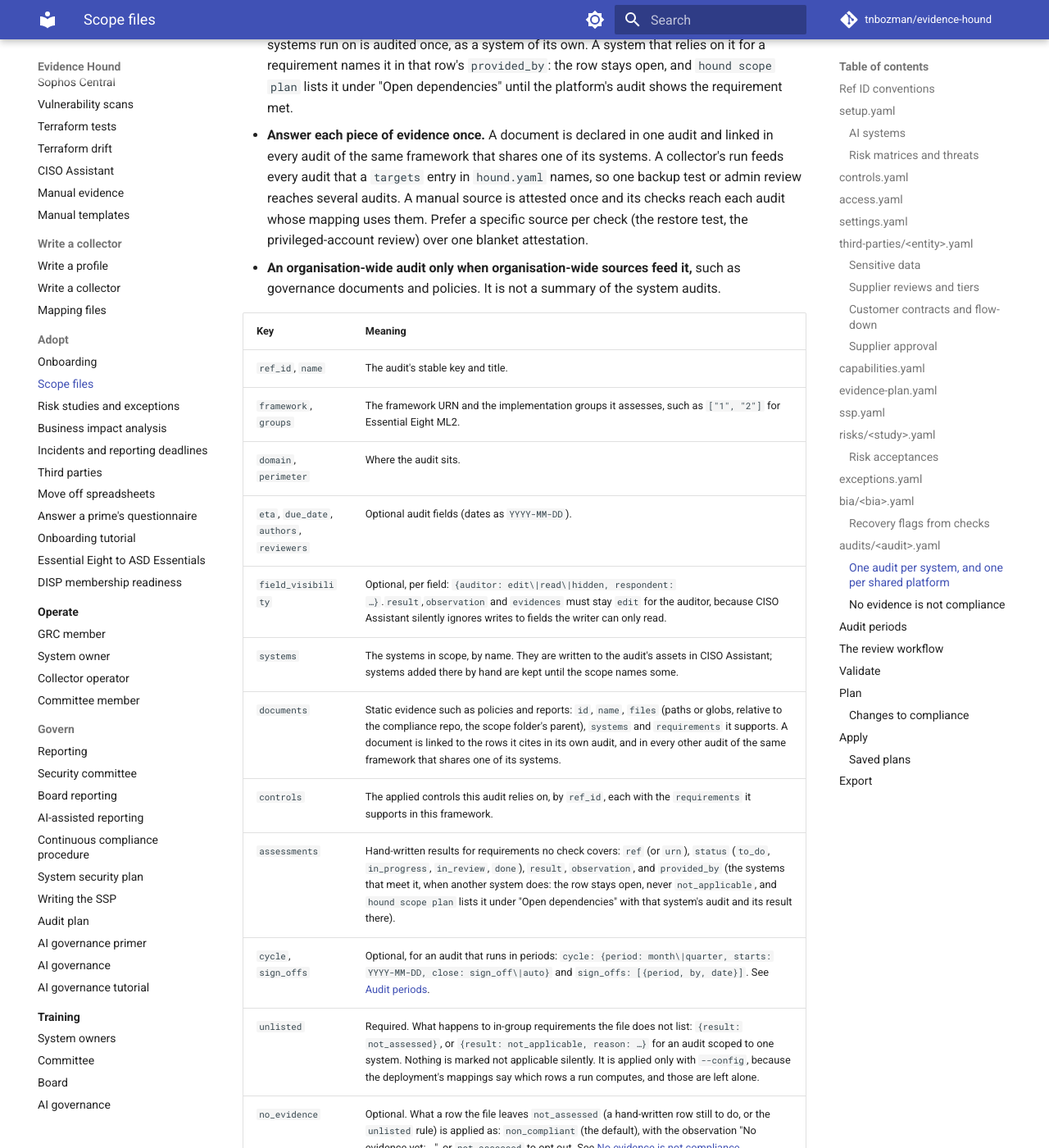
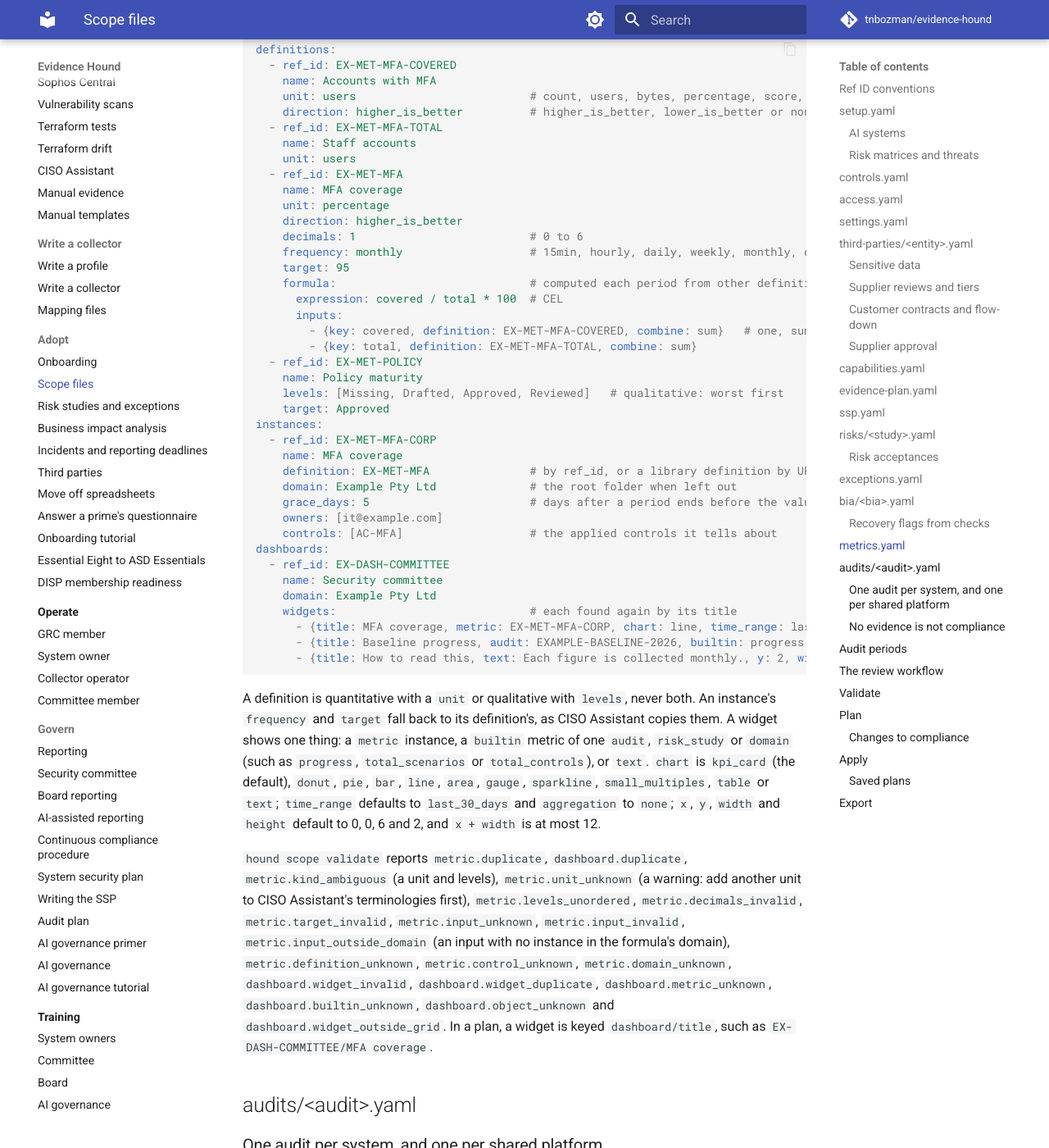
Before and after one commit to tnbozman/evidence-hound, an MkDocs documentation site: the page built from docs/scope.md, in a window 1280 px wide and 1400 px high, scrolled down 19041 px. Shown: the whole window at 82% size. Built offline with MkDocs 1.6.1 and Material for MkDocs 9.7.7, drawn with Linux system fonts in a browser that asks for light colours; comment, search, counter and statistics services are not loaded; some of the changed text lies outside the part shown.

Commit message:
docs(s16-02): metrics.yaml in the scope guide and sprint notes
Co-Authored-By: Claude Opus 5.5 <noreply@anthropic.com>
Claude-Session: https://claude.ai/code/session_01QC7Mi88DCzDgw6LYwYAYhv

````diff
--- a/docs/scope.md
+++ b/docs/scope.md
@@ -18,6 +18,7 @@ compliance-repo/
       example-cloud.yaml  one file per supplier or other third party (optional)
     capabilities.yaml   which system provides each mitigation (optional)
     ssp.yaml            one system security plan per programme (optional)
+    metrics.yaml        metric definitions, instances and dashboards (optional)
   mappings/             which checks satisfy which requirements (docs/mapping-files.md)
   frameworks/           framework snapshots and custom library files
   documents/            the files that documents name, relative to the compliance repo (the scope folder's parent)
@@ -539,6 +540,69 @@ CISO Assistant already holds it (evidence a run published for a requirement); ev
 cannot be both set by hand and named by checks (`scope.result_conflict`), and a check is named by its id (`scope.value_invalid` if it is
 not one).
 
+## metrics.yaml
+
+What the organisation measures, its targets and owners, and the dashboards that show it, written to CISO Assistant's metrology (metric
+definitions, metric instances, dashboards and widgets). A definition says what is measured; an instance measures it in one domain, how
+often, against what target and for whom; a dashboard lays widgets on a 12-column grid. Values are never declared here: runs or people
+enter them.
+
+```yaml
+definitions:
+  - ref_id: EX-MET-MFA-COVERED
+    name: Accounts with MFA
+    unit: users                          # count, users, bytes, percentage, score, days, hours or events per second
+    direction: higher_is_better          # higher_is_better, lower_is_better or none (the default for a number)
+  - ref_id: EX-MET-MFA-TOTAL
+    name: Staff accounts
+    unit: users
+  - ref_id: EX-MET-MFA
+    name: MFA coverage
+    unit: percentage
+    direction: higher_is_better
+    decimals: 1                          # 0 to 6
+    frequency: monthly                   # 15min, hourly, daily, weekly, monthly, quarterly or yearly
+    target: 95
+    formula:                             # computed each period from other definitions' instances in the same domain
+      expression: covered / total * 100  # CEL
+      inputs:
+        - {key: covered, definition: EX-MET-MFA-COVERED, combine: sum}   # one, sum, avg, min, max or count
+        - {key: total, definition: EX-MET-MFA-TOTAL, combine: sum}
+  - ref_id: EX-MET-POLICY
+    name: Policy maturity
+    levels: [Missing, Drafted, Approved, Reviewed]   # qualitative: worst first
+    target: Approved
+instances:
+  - ref_id: EX-MET-MFA-CORP
+    name: MFA coverage
+    definition: EX-MET-MFA               # by ref_id, or a library definition by URN
+    domain: Example Pty Ltd              # the root folder when left out
+    grace_days: 5                        # days after a period ends before the value is late
+    owners: [it@example.com]
+    controls: [AC-MFA]                   # the applied controls it tells about
+dashboards:
+  - ref_id: EX-DASH-COMMITTEE
+    name: Security committee
+    domain: Example Pty Ltd
+    widgets:                             # each found again by its title
+      - {title: MFA coverage, metric: EX-MET-MFA-CORP, chart: line, time_range: last_year}
+      - {title: Baseline progress, audit: EXAMPLE-BASELINE-2026, builtin: progress, x: 6}
+      - {title: How to read this, text: Each figure is collected monthly., y: 2, width: 12, height: 1}
+```
+
+A definition is quantitative with a `unit` or qualitative with `levels`, never both. An instance's `frequency` and `target` fall back to
+its definition's, as CISO Assistant copies them. A widget shows one thing: a `metric` instance, a `builtin` metric of one `audit`,
+`risk_study` or `domain` (such as `progress`, `total_scenarios` or `total_controls`), or `text`. `chart` is `kpi_card` (the default),
+`donut`, `pie`, `bar`, `line`, `area`, `gauge`, `sparkline`, `small_multiples`, `table` or `text`; `time_range` defaults to `last_30_days`
+and `aggregation` to `none`; `x`, `y`, `width` and `height` default to 0, 0, 6 and 2, and `x + width` is at most 12.
+
+`hound scope validate` reports `metric.duplicate`, `dashboard.duplicate`, `metric.kind_ambiguous` (a unit and levels), `metric.unit_unknown`
+(a warning: add another unit to CISO Assistant's terminologies first), `metric.levels_unordered`, `metric.decimals_invalid`,
+`metric.target_invalid`, `metric.input_unknown`, `metric.input_invalid`, `metric.input_outside_domain` (an input with no instance in the
+formula's domain), `metric.definition_unknown`, `metric.control_unknown`, `metric.domain_unknown`, `dashboard.widget_invalid`,
+`dashboard.widget_duplicate`, `dashboard.metric_unknown`, `dashboard.builtin_unknown`, `dashboard.object_unknown` and
+`dashboard.widget_outside_grid`. In a plan, a widget is keyed `dashboard/title`, such as `EX-DASH-COMMITTEE/MFA coverage`.
+
 ## audits/&lt;audit&gt;.yaml
 
 ### One audit per system, and one per shared platform
````
Also changed, not shown: docs/sprints/s16-governance-and-metrics.md (+7 -0 lines).
